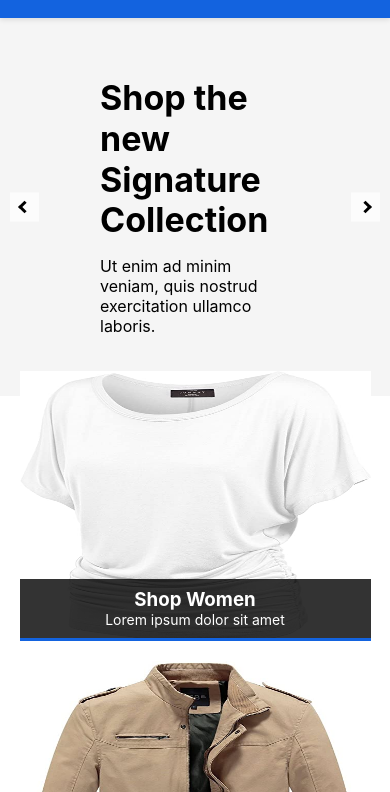
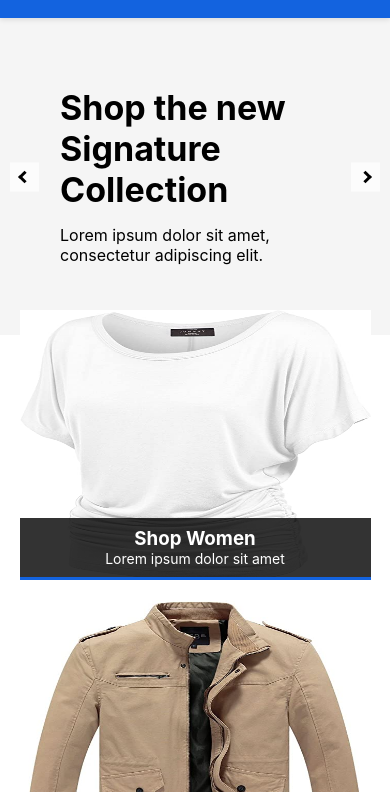
Before and after one commit to baktha51/tech_mahindra_test, a plain HTML site: page index.html in a window 390 px wide. Shown: the part 52-844 px from the top of the page. Drawn offline with Linux system fonts and the light colour scheme.

Commit message:
carousel padding fix

```diff
--- a/script.js
+++ b/script.js
@@ -1,5 +1,5 @@
-const carousel = document.querySelector('.carousel');
-const items = document.querySelectorAll('.carousel-item');
+const carousel = document.querySelector('.');
+const items = document.querySelectorAll('.carousel-');
 let currentIndex = 0;
 
 function showImage(index) {
--- a/styles.css
+++ b/styles.css
@@ -491,7 +491,7 @@ footer {
   }
   .carousel-content {
     width: 100%;
-    padding: 60px 100px;
+    padding: 60px 60px;
   }
 }
 
```
